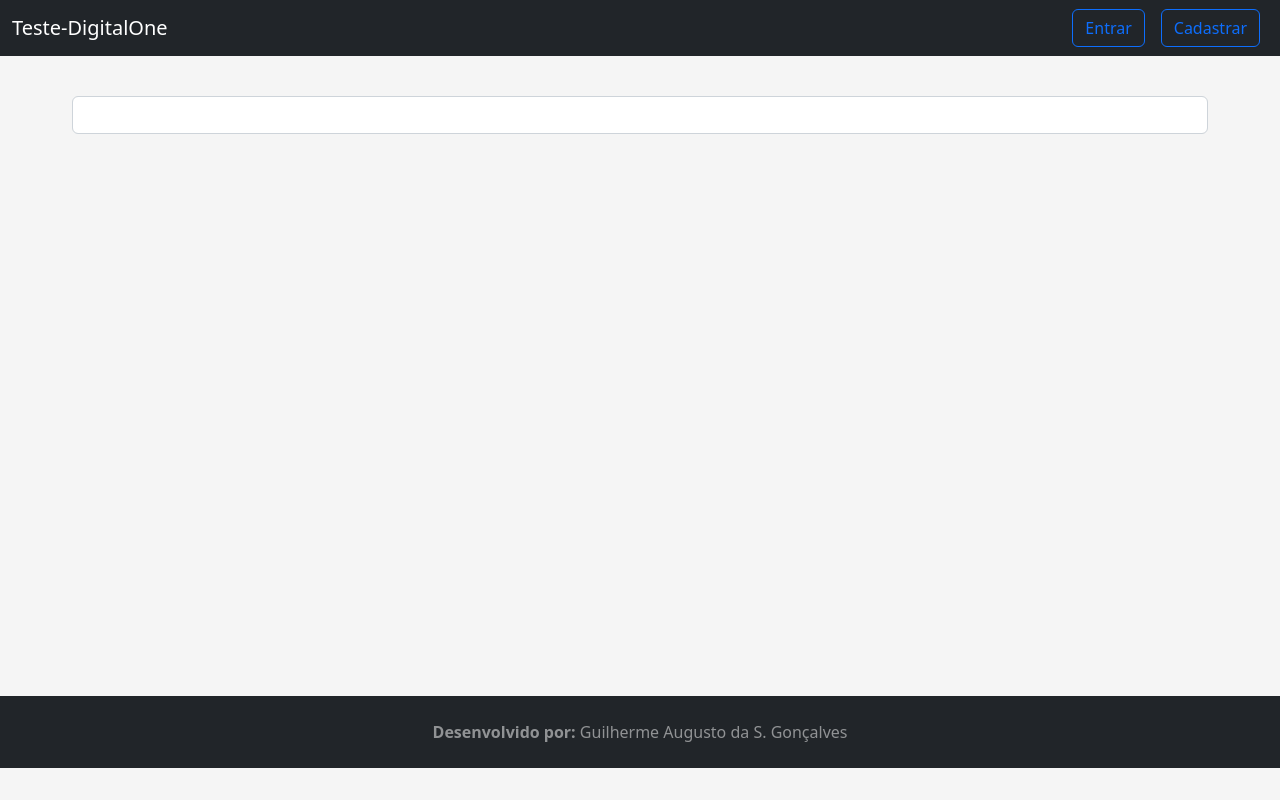
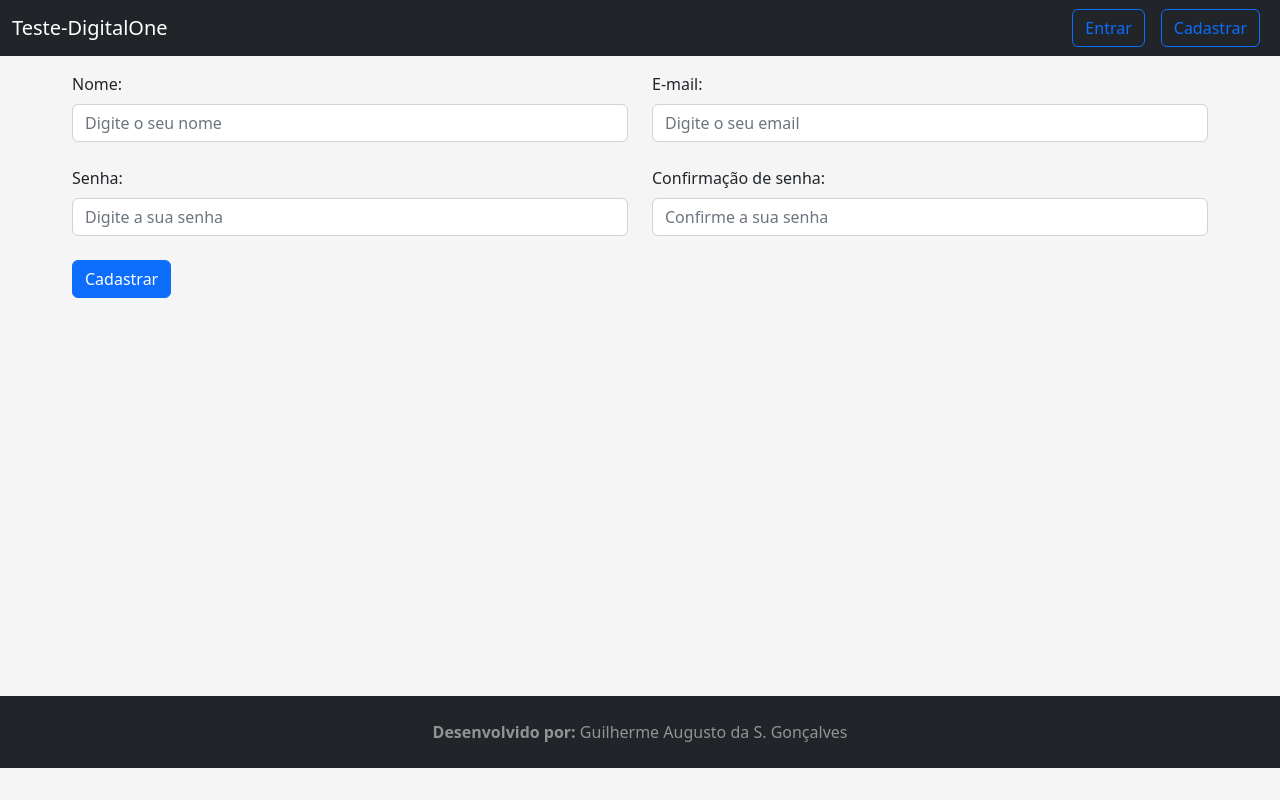
Before and after one commit to dev-digitalone/teste-desenvolvimento-web, a React (Create React App) app in the folder frontend/: page /registrar in a window 1280 px wide. Built offline with nearby package versions, Linux system fonts and the light colour scheme.

Commit message:
Primeira versão do formulario de cadastro

```diff
--- a/frontend/src/components/form/inputs.jsx
+++ b/frontend/src/components/form/inputs.jsx
@@ -1,5 +1,5 @@
 import React from 'react';
-import { Form } from 'react-bootstrap';
+import { Form, InputGroup } from 'react-bootstrap';
 
 export default function Input({
     label,
@@ -12,13 +12,17 @@ export default function Input({
     return (
         <>
             <Form.Label>{label}</Form.Label>
+            <InputGroup hasValidation>
                 <Form.Control
                     required={isRequired}
                     type={type}
                     placeholder={placeholder}
                     defaultValue={value}
                 />
-            <Form.Control.Feedback>{validateMsg}</Form.Control.Feedback>
+                <Form.Control.Feedback type="invalid">
+                    {validateMsg}
+                </Form.Control.Feedback>
+            </InputGroup>
         </>
     );
 }
--- a/frontend/src/components/views/auth/Register.jsx
+++ b/frontend/src/components/views/auth/Register.jsx
@@ -1,11 +1,87 @@
 import React from 'react';
+import { Button, Col, Form, Row } from 'react-bootstrap';
 
 import Inputs from '../../form/inputs';
 
 export default function Register() {
+    const [validated, setValidated] = React.useState(false);
+
+    const handleSubmit = (event) => {
+        const form = event.currentTarget;
+        console.log(form);
+        if (form.checkValidity() === false) {
+            event.preventDefault();
+            event.stopPropagation();
+        }
+
+        setValidated(true);
+    };
+
     return (
         <section>
-            <Inputs />
+            <Form noValidate validated={validated} onSubmit={handleSubmit}>
+                <Row className="mb-4">
+                    <Form.Group
+                        as={Col}
+                        md="6"
+                        sm="12"
+                        controlId="validationCustomName"
+                    >
+                        <Inputs
+                            label="Nome:"
+                            placeholder="Digite o seu nome"
+                            type="text"
+                            isRequired="true"
+                            validateMsg="Nome não informado!"
+                        />
+                    </Form.Group>
+                    <Form.Group
+                        as={Col}
+                        md="6"
+                        sm="12"
+                        controlId="validationCustomEmail"
+                    >
+                        <Inputs
+                            label="E-mail:"
+                            placeholder="Digite o seu email"
+                            type="email"
+                            isRequired="true"
+                            validateMsg="E-mail não informado!"
+                        />
+                    </Form.Group>
+                </Row>
+                <Row className="mb-4">
+                    <Form.Group
+                        as={Col}
+                        md="6"
+                        sm="12"
+                        controlId="validationCustomPassword"
+                    >
+                        <Inputs
+                            label="Senha:"
+                            placeholder="Digite a sua senha"
+                            type="password"
+                            isRequired="true"
+                            validateMsg="Senha não informada"
+                        />
+                    </Form.Group>
+                    <Form.Group
+                        as={Col}
+                        md="6"
+                        sm="12"
+                        controlId="validationCustomConfirmPassword"
+                    >
+                        <Inputs
+                            label="Confirmação de senha:"
+                            placeholder="Confirme a sua senha"
+                            type="password"
+                            isRequired="true"
+                            validateMsg="Confirmação de senha não informada"
+                        />
+                    </Form.Group>
+                </Row>
+                <Button type="submit">Cadastrar</Button>
+            </Form>
         </section>
     );
 }
```
Lines whose indentation alone changed are shown as unchanged.
